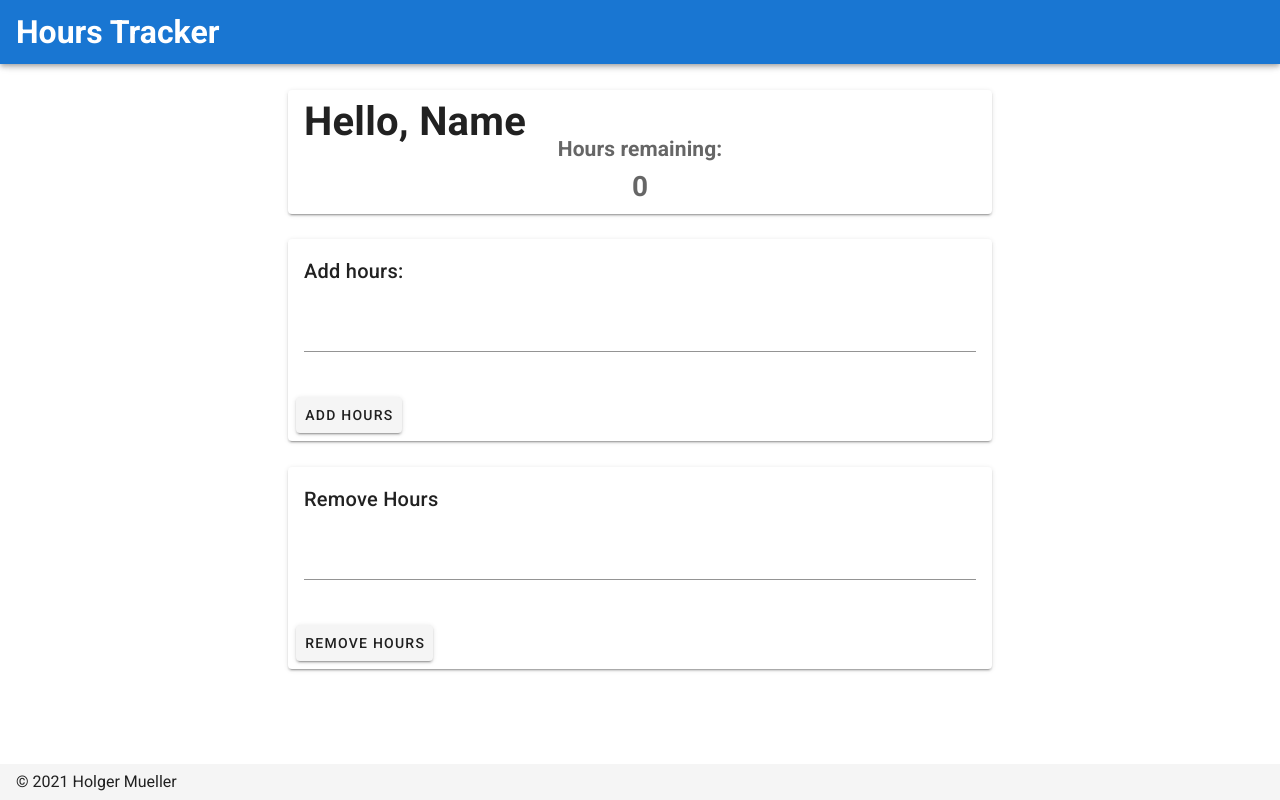
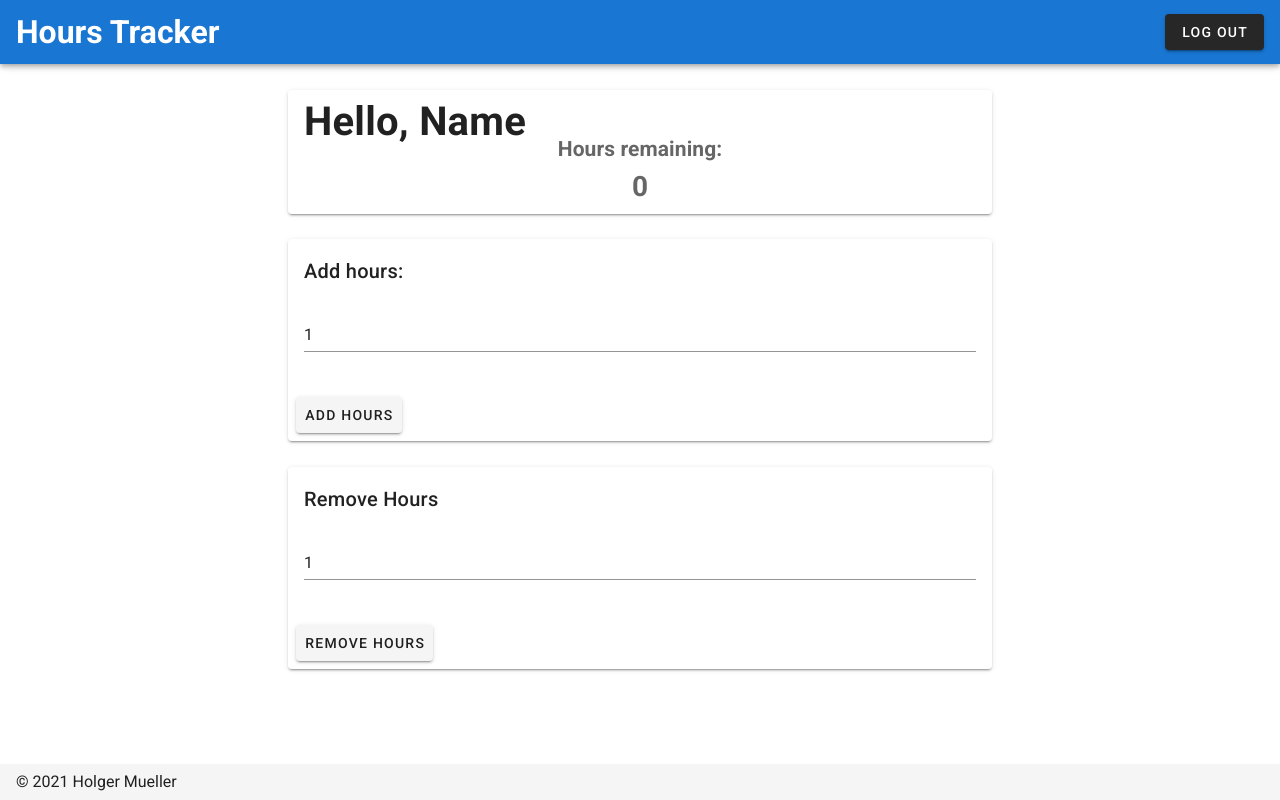
Before and after one commit to Holgermueller/vue-hours-tracker, a Vue app: page /dashboard in a window 1280 px wide. Built offline with nearby package versions, Linux system fonts and the light colour scheme.

Commit message:
added logout button and computed properties to increment and decrement forms

```diff
--- a/src/App.vue
+++ b/src/App.vue
@@ -2,6 +2,12 @@
   <v-app>
     <v-app-bar app color="primary" dark class="text-center">
       <h1>Hours Tracker</h1>
+
+      <v-spacer></v-spacer>
+
+      <v-btn>
+        Log out
+      </v-btn>
     </v-app-bar>
 
     <v-main>
--- a/src/components/DashboardComponents/DecrementHours.vue
+++ b/src/components/DashboardComponents/DecrementHours.vue
@@ -6,11 +6,15 @@
       </v-card-title>
       <v-card-text>
         <v-form ref="form">
-          <v-text-field type="number"></v-text-field>
+          <v-text-field
+            id="hoursToRemove"
+            type="number"
+            v-model="hoursToRemove"
+          ></v-text-field>
         </v-form>
       </v-card-text>
       <v-card-actions>
-        <v-btn>
+        <v-btn @click.prevent="removeHours" :disabled="tooFewHoursToRemove">
           Remove Hours
         </v-btn>
       </v-card-actions>
@@ -23,7 +27,21 @@ export default {
   name: "DecrementHoursForm",
 
   data() {
-    return {};
+    return {
+      hoursToRemove: 1,
+    };
+  },
+
+  computed: {
+    tooFewHoursToRemove() {
+      return this.hoursToRemove <= 0;
+    },
+  },
+
+  methods: {
+    removeHours() {
+      console.log(this.hoursToRemove);
+    },
   },
 };
 </script>
--- a/src/components/DashboardComponents/IncrementHours.vue
+++ b/src/components/DashboardComponents/IncrementHours.vue
@@ -6,11 +6,16 @@
       </v-card-title>
       <v-card-text>
         <v-form ref="form">
-          <v-text-field type="number"></v-text-field>
+          <v-text-field type="number" v-model="hoursToAdd"></v-text-field>
         </v-form>
       </v-card-text>
       <v-card-actions>
-        <v-btn>
+        <v-btn
+          id="addHoursButton"
+          class="add-hours-button"
+          @click.prevent="addHours"
+          :disabled="tooFewHoursToAdd"
+        >
           Add Hours
         </v-btn>
       </v-card-actions>
@@ -23,7 +28,21 @@ export default {
   name: "HoursIncrementForm",
 
   data() {
-    return {};
+    return {
+      hoursToAdd: 1,
+    };
+  },
+
+  computed: {
+    tooFewHoursToAdd() {
+      return this.hoursToAdd <= 0;
+    },
+  },
+
+  methods: {
+    addHours() {
+      console.log(this.hoursToAdd);
+    },
   },
 };
 </script>
```
